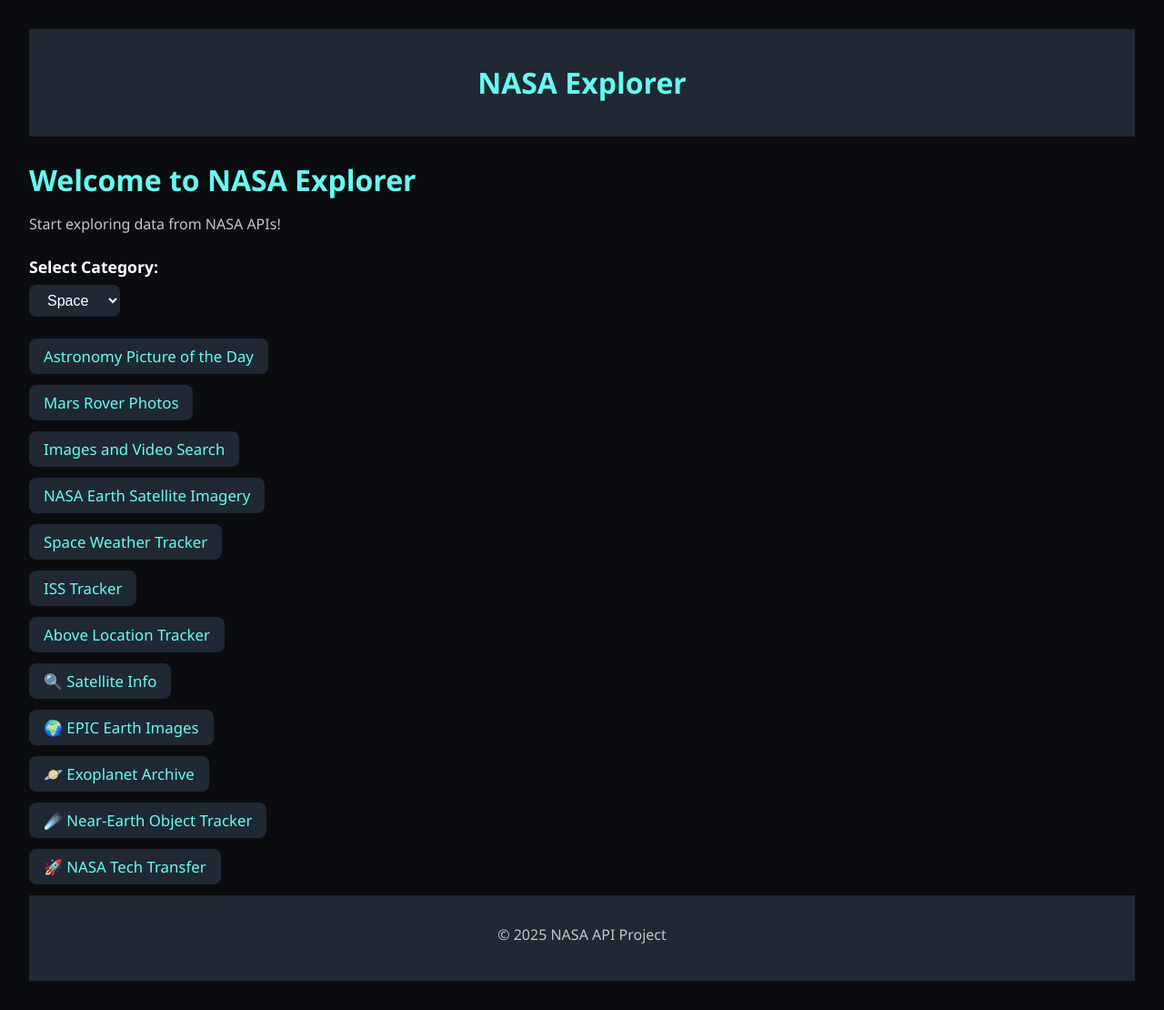
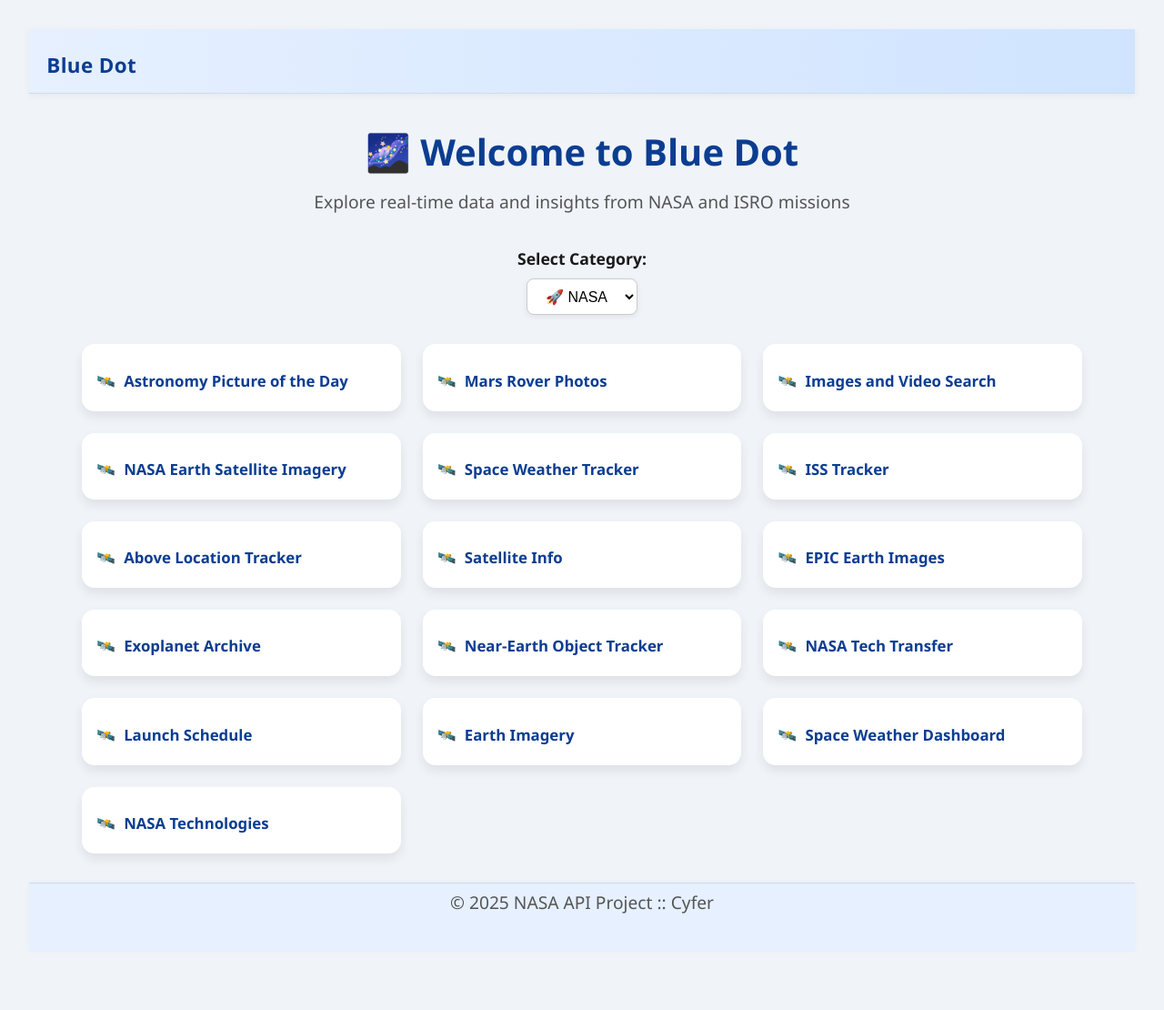
Before and after one commit to Cyfer-ap/N-SIH-1, a Django app: page / in a window 1280 px wide. Shown: the whole page at 91% size. After the commit the page ends 1004 px from the top, so only its background shows below. Run offline with Django 5.2, Linux system fonts and the light colour scheme.

Commit message:
Feature - NEOWS feature implemented and slight modification to home and base page.

```diff
--- a/nasa_app/static/css/home.css
+++ b/nasa_app/static/css/home.css
@@ -1,75 +1,147 @@
-/* General Page Styling */
+/* Base Setup */
 body {
-  font-family: 'Segoe UI', Tahoma, Geneva, Verdana, sans-serif;
-  background: #0b0c10;
-  color: #ffffff;
+  background-color: #f0f4f9;
+  font-family: 'Segoe UI', Tahoma, sans-serif;
   margin: 0;
   padding: 2rem;
+  color: #1a1a1a;
 }
 
-/* Header */
 h2 {
-  font-size: 2rem;
+  text-align: center;
+  font-size: 2.5rem;
+  color: #0b3d91;
   margin-bottom: 0.5rem;
-  color: #66fcf1;
 }
 
-/* Paragraph */
 p {
-  margin-bottom: 1.5rem;
-  font-size: 1rem;
-  color: #c5c6c7;
+  text-align: center;
+  font-size: 1.2rem;
+  color: #555;
+  margin-bottom: 2rem;
 }
 
-/* Dropdown Label and Selector */
+/* Dropdown */
 label {
-  font-weight: bold;
+  display: block;
+  text-align: center;
   font-size: 1.1rem;
-  display: block;
   margin-bottom: 0.5rem;
-  color: #ffffff;
 }
 
-select {
-  padding: 0.5rem 1rem;
+#categorySelect {
+  display: block;
+  margin: 0 auto 2rem;
+  padding: 0.6rem 1rem;
   font-size: 1rem;
   border-radius: 8px;
-  border: none;
-  background-color: #1f2833;
-  color: #ffffff;
-  margin-bottom: 1.5rem;
-  transition: background-color 0.3s ease;
+  border: 1px solid #ccc;
+  background-color: white;
+  box-shadow: 0 2px 6px rgba(0, 0, 0, 0.08);
+  transition: border-color 0.3s ease;
 }
 
-select:focus {
+#categorySelect:focus {
+  border-color: #0b3d91;
   outline: none;
-  background-color: #45a29e;
-  color: #0b0c10;
 }
 
-/* Link List Styling */
-ul.category-links {
-  list-style: none;
-  padding: 0;
-  margin: 0;
+/* Section containers */
+.category-section {
+  margin-top: 2rem;
+  animation: fadeIn 0.4s ease-in;
 }
 
-ul.category-links li {
-  margin-bottom: 0.75rem;
+.hidden {
+  display: none !important;
 }
 
-ul.category-links a {
+/* Grid Layout */
+.category-links {
+  display: grid;
+  grid-template-columns: repeat(auto-fit, minmax(260px, 1fr));
+  gap: 1.5rem;
+  padding: 0;
+  margin: 0 auto;
+  max-width: 1100px;
+  list-style: none;
+}
+
+/* Cards */
+.category-links li {
+  background-color: #ffffff;
+  border-radius: 14px;
+  box-shadow: 0 6px 12px rgba(0, 0, 0, 0.08);
+  overflow: hidden;
+  transition: transform 0.3s ease, box-shadow 0.3s ease;
+  padding: 1.2rem 1rem;
+  position: relative;
+}
+
+.category-links li:hover {
+  transform: translateY(-6px);
+  box-shadow: 0 10px 18px rgba(0, 0, 0, 0.15);
+  background-color: #eef4fc;
+}
+
+.category-links li::before {
+  content: "";
+  position: absolute;
+  top: 0;
+  left: 0;
+  height: 4px;
+  width: 100%;
+  background: linear-gradient(to right, #0b3d91, #3498db);
+  transform: scaleX(0);
+  transform-origin: left;
+  transition: transform 0.3s ease;
+}
+
+.category-links li:hover::before {
+  transform: scaleX(1);
+}
+
+.category-links a {
   text-decoration: none;
   font-size: 1.05rem;
-  color: #66fcf1;
-  background-color: #1f2833;
-  padding: 0.5rem 1rem;
-  border-radius: 8px;
-  display: inline-block;
-  transition: background-color 0.3s ease, color 0.3s ease;
+  font-weight: 600;
+  color: #0b3d91;
+  display: block;
+  padding-top: 0.5rem;
+  transition: color 0.3s ease;
 }
 
-ul.category-links a:hover {
-  background-color: #45a29e;
-  color: #0b0c10;
+.category-links a:hover {
+  color: #062a66;
 }
+
+.category-links a::before {
+  content: "🛰️ ";
+  margin-right: 0.3rem;
+}
+
+/* Animations */
+@keyframes fadeIn {
+  from { opacity: 0; transform: translateY(10px); }
+  to { opacity: 1; transform: translateY(0); }
+}
+
+/* Responsive */
+@media (max-width: 600px) {
+  body {
+    padding: 1rem;
+  }
+
+  h2 {
+    font-size: 2rem;
+  }
+
+  #categorySelect {
+    width: 100%;
+    max-width: 90%;
+  }
+
+  .category-links {
+    grid-template-columns: 1fr;
+  }
+}
--- a/nasa_app/static/css/style.css
+++ b/nasa_app/static/css/style.css
@@ -1,31 +1,109 @@
-body {
-  font-family: Arial, sans-serif;
-  background-color: #0b0c10;
-  color: #c5c6c7;
+/* ========== Global Reset & Base ========== */
+* {
   margin: 0;
   padding: 0;
+  box-sizing: border-box;
 }
 
+body {
+  font-family: 'Segoe UI', Tahoma, sans-serif;
+  background-color: #f0f4f9;
+  color: #1a1a1a;
+  line-height: 1.6;
+  min-height: 100vh;
+  display: flex;
+  flex-direction: column;
+}
+
+/* ========== Header (Light + Clean) ========== */
 header {
-  background: #1f2833;
-  padding: 1em;
+  background: linear-gradient(to right, #e6f0ff, #d0e4ff); /* Light sky-blue gradient */
+  color: #1a1a1a;
+  padding: 0.6rem 1.2rem;
+  display: flex;
+  justify-content: space-between;
+  align-items: center;
+  flex-wrap: wrap;
+  border-bottom: 1px solid #d0dcec;
+  box-shadow: 0 2px 8px rgba(0, 0, 0, 0.05);
+  position: sticky;
+  top: 0;
+  z-index: 1000;
+}
+
+header h1 a {
+  color: #0b3d91;
+  text-decoration: none;
+  font-size: 1.4rem;
+  font-weight: 600;
+  letter-spacing: 0.4px;
+}
+
+header nav {
+  margin-top: 0.3rem;
+}
+
+header nav a {
+  color: #0b3d91;
+  text-decoration: none;
+  margin-left: 1rem;
+  font-size: 0.95rem;
+  font-weight: 500;
+  transition: color 0.3s ease;
+}
+
+header nav a:hover {
+  color: #1453b1;
+}
+
+/* ========== Main Content ========== */
+main {
+  flex: 1;
+  padding: 2rem;
+  max-width: 1200px;
+  margin: 0 auto;
+  width: 100%;
+}
+
+/* ========== Footer (Compact) ========== */
+footer {
+  background-color: #e6f0ff;
+  color: #0b3d91;
+  text-align: center;
+  padding: 0.4rem 0; /* Reduced height */
+  font-size: 0.75rem; /* Slightly smaller text */
+  border-top: 1px solid #cdd8e8;
+  box-shadow: 0 -1px 5px rgba(0, 0, 0, 0.03);
+}
+
+/* ========== Utility Classes ========== */
+.container {
+  max-width: 1100px;
+  margin: 0 auto;
+  padding: 1rem;
+}
+
+.text-center {
   text-align: center;
 }
 
-a {
-  color: #66fcf1;
-  text-decoration: none;
+/* ========== Responsive ========== */
+@media (max-width: 768px) {
+  header {
+    flex-direction: column;
+    text-align: center;
+  }
+
+  header nav {
+    margin-top: 0.6rem;
+  }
+
+  header nav a {
+    display: block;
+    margin: 0.3rem 0;
+  }
+
+  main {
+    padding: 1.2rem;
+  }
 }
-
-img {
-  max-width: 90%;
-  margin: 1em auto;
-  display: block;
-}
-
-footer {
-  text-align: center;
-  padding: 1em;
-  background-color: #1f2833;
-  color: #45a29e;
-}
--- a/nasa_app/templates/nasa_app/base.html
+++ b/nasa_app/templates/nasa_app/base.html
@@ -3,14 +3,14 @@
 <html lang="en">
 <head>
   <meta charset="UTF-8">
-  <title>{% block title %}NASA Explorer{% endblock %}</title>
+  <title>{% block title %}Blue Dot{% endblock %}</title>
   <link rel="stylesheet" href="{% static 'css/style.css' %}">
 
   {% block styles %}{% endblock %}
 </head>
 <body>
   <header>
-    <h1><a href="{% url 'home' %}">NASA Explorer</a></h1>
+    <h1><a href="{% url 'home' %}">Blue Dot</a></h1>
     <nav>
 
       <!-- Add more feature links here -->
@@ -22,10 +22,9 @@
   </main>
 
   <footer>
-    <p>&copy; 2025 NASA API Project</p>
+    <p>&copy; 2025 NASA API Project :: Cyfer</p>
   </footer>
 
-  <script src="{% static 'js/main.js' %}"></script>
     {% block scripts %}{% endblock %}
 </body>
 </html>
--- a/nasa_app/templates/nasa_app/home.html
+++ b/nasa_app/templates/nasa_app/home.html
@@ -5,20 +5,19 @@
 <link rel="stylesheet" href="{% static 'css/home.css' %}">
 {% endblock %}
 
-{% block title %}Home - NASA Explorer{% endblock %}
+{% block title %}Blue Dot{% endblock %}
 
 {% block content %}
-  <h2>Welcome to NASA Explorer</h2>
-  <p>Start exploring data from NASA APIs!</p>
+  <h2>🌌 Welcome to Blue Dot</h2>
+  <p>Explore real-time data and insights from NASA and ISRO missions</p>
 
   <label for="categorySelect"><strong>Select Category:</strong></label>
   <select id="categorySelect" onchange="showCategoryLinks()">
-    <option value="space">Space</option>
-    <option value="land">Land</option>
-    <option value="ocean">Ocean</option>
+    <option value="nasa">🚀 NASA</option>
+    <option value="isro">🛰️ ISRO</option>
   </select>
 
-  <ul id="spaceLinks" class="category-links">
+  <ul id="nasaLinks" class="category-links category-section hidden">
     <li><a href="{% url 'apod' %}">Astronomy Picture of the Day</a></li>
     <li><a href="{% url 'mars_rover' %}">Mars Rover Photos</a></li>
     <li><a href="{% url 'library' %}">Images and Video Search</a></li>
@@ -26,31 +25,42 @@
     <li><a href="{% url 'space_weather_view' %}">Space Weather Tracker</a></li>
     <li><a href="{% url 'iss_tracker' %}">ISS Tracker</a></li>
     <li><a href="{% url 'satellite_above' %}">Above Location Tracker</a></li>
-    <li><a href="{% url 'satellite_info' %}">🔍 Satellite Info</a></li>
-    <li><a href="{% url 'epic' %}">🌍 EPIC Earth Images</a></li>
-    <li><a href="{% url 'exoplanets' %}">🪐 Exoplanet Archive</a></li>
-    <li><a href="{% url 'neows' %}">☄️ Near-Earth Object Tracker</a></li>
-    <li><a href="{% url 'techtransfer' %}">🚀 NASA Tech Transfer</a></li>
-
+    <li><a href="{% url 'satellite_info' %}">Satellite Info</a></li>
+    <li><a href="{% url 'epic' %}">EPIC Earth Images</a></li>
+    <li><a href="{% url 'exoplanets' %}">Exoplanet Archive</a></li>
+    <li><a href="{% url 'neows' %}">Near-Earth Object Tracker</a></li>
+    <li><a href="{% url 'techtransfer' %}">NASA Tech Transfer</a></li>
+    <li><a href="{% url 'launch_schedule' %}">Launch Schedule</a></li>
+    <li><a href="{% url 'earth_view' %}">Earth Imagery</a></li>
+    <li><a href="{% url 'space_weather_view' %}">Space Weather Dashboard</a></li>
+    <li><a href="{% url 'techtransfer' %}">NASA Technologies</a></li>
   </ul>
 
-  <ul id="landLinks" class="category-links" style="display: none;">
-    <li><a href="#">Land Observation Tool</a></li>
-    <li><a href="#">Deforestation Tracker</a></li>
-    <li><a href="#">Land Cover Explorer</a></li>
-  </ul>
-
-  <ul id="oceanLinks" class="category-links" style="display: none;">
-    <li><a href="#">Ocean Temperature Monitor</a></li>
-    <li><a href="#">Marine Life Visualizer</a></li>
-    <li><a href="#">Sea Level Data Viewer</a></li>
+  <ul id="isroLinks" class="category-links category-section hidden">
+    <li><a href="#">ISRO Launch List (Demo)</a></li>
+    <li><a href="#">Chandrayaan Missions (Demo)</a></li>
+    <li><a href="#">Gaganyaan Crew Overview (Demo)</a></li>
   </ul>
 
   <script>
-    function showCategoryLinks() {
-      const selected = document.getElementById('categorySelect').value;
-      document.querySelectorAll('.category-links').forEach(list => list.style.display = 'none');
-      document.getElementById(selected + 'Links').style.display = 'block';
-    }
-  </script>
+  function showCategoryLinks() {
+    const selected = document.getElementById('categorySelect').value;
+
+    document.querySelectorAll('.category-links').forEach(list => {
+      list.classList.add('hidden');
+    });
+
+    const target = document.getElementById(selected + 'Links');
+    if (target) target.classList.remove('hidden');
+  }
+
+  // 🔁 Ensure default NASA section shows on page load
+  window.addEventListener('DOMContentLoaded', function () {
+    document.getElementById("categorySelect").value = "nasa";
+    showCategoryLinks();
+  });
+</script>
+
+
+
 {% endblock %}
--- a/nasa_app/urls.py
+++ b/nasa_app/urls.py
@@ -1,6 +1,8 @@
 from django.urls import path
 from . import views
 from .views import exoplanets_view, techtransfer_view, tech_detail_view
+from django.conf import settings
+from django.conf.urls.static import static
 
 urlpatterns = [
     path('', views.home, name='home'),  # APOD homepage
@@ -21,8 +23,7 @@
     path("neows/", views.neows_view, name="neows"),
     path("techtransfer/", techtransfer_view, name="techtransfer"),
     path("techtransfer/<str:tech_id>/", tech_detail_view, name="tech_detail"),
+    path('launches/', views.launch_schedule_view, name='launch_schedule'),
 ]
-from django.conf import settings
-from django.conf.urls.static import static
 
 urlpatterns += static(settings.STATIC_URL, document_root=settings.STATIC_ROOT)
--- a/nasa_app/views.py
+++ b/nasa_app/views.py
@@ -3,11 +3,12 @@
 from django.http import JsonResponse
 from django.utils.safestring import mark_safe
 from django.views.decorators.http import require_GET
-from django.shortcuts import render
+from django.shortcuts import render, get_object_or_404
 from datetime import datetime, timedelta, date, timezone
 from nasa_project.settings import NASA_API_KEY
 import logging
 import json
+from collections import defaultdict
 logger = logging.getLogger(__name__)
 PHOTOS_PER_PAGE = 21
 
@@ -699,3 +700,93 @@
         "tech": tech,
         "error_msg": error_msg
     })
+
+
+
+def launch_schedule_view(request):
+    today = datetime.utcnow().date()
+    default_start = today - timedelta(days=180)
+    default_end = today + timedelta(days=180)
+
+    search_query = request.GET.get('search', '').lower()
+    start_date_str = request.GET.get('start')
+    end_date_str = request.GET.get('end')
+
+    try:
+        start_date = datetime.fromisoformat(start_date_str).date() if start_date_str else default_start
+    except ValueError:
+        start_date = default_start
+
+    try:
+        end_date = datetime.fromisoformat(end_date_str).date() if end_date_str else default_end
+    except ValueError:
+        end_date = default_end
+
+    api_url = (
+        f"https://ll.thespacedevs.com/2.2.0/launch/?limit=100&ordering=window_start"
+        f"&window_start__gte={start_date.isoformat()}&window_start__lte={end_date.isoformat()}"
+    )
+
+    grouped_launches = defaultdict(list)
+    error_msg = ""
+
+    try:
+        response = requests.get(api_url)
+        response.raise_for_status()
+        data = response.json()
+
+        for item in data.get("results", []):
+            name = item.get("name", "Unknown")
+            date_str = item.get("window_start")
+            if not date_str:
+                continue
+
+            try:
+                launch_date = datetime.fromisoformat(date_str.replace("Z", "+00:00"))
+            except ValueError:
+                continue
+
+            if launch_date.date() < start_date or launch_date.date() > end_date:
+                continue
+
+            if search_query and search_query not in name.lower():
+                continue
+
+            pad = item.get("pad") or {}
+            pad_location = pad.get("location") or {}
+            rocket = item.get("rocket") or {}
+            configuration = rocket.get("configuration") or {}
+            mission = item.get("mission") or {}
+            status_data = item.get("status") or {}
+            status = status_data.get("name", "Unknown")
+
+            badge_color = {
+                "Go": "green",
+                "Success": "blue",
+                "Hold": "orange",
+                "Failure": "red"
+            }.get(status, "gray")
+
+            grouped_launches[launch_date.strftime("%B %Y")].append({
+                "name": name,
+                "date": launch_date.strftime("%Y-%m-%d"),
+                "rocket": configuration.get("name", "Unknown"),
+                "location": pad_location.get("name", "Unknown"),
+                "pad": pad.get("name", "Unknown"),
+                "mission": mission.get("description", "No mission details."),
+                "image": item.get("image"),
+                "video": (item.get("vidURLs") or [None])[0],
+                "status": status,
+                "badge_color": badge_color
+            })
+
+    except Exception as e:
+        error_msg = f"Failed to load launch data: {e}"
+
+    return render(request, "nasa_app/launch_schedule.html", {
+        "grouped_launches": dict(grouped_launches),
+        "search": search_query,
+        "start": start_date.strftime('%Y-%m-%d'),
+        "end": end_date.strftime('%Y-%m-%d'),
+        "error_msg": error_msg
+    })
--- a/requirements.txt
+++ b/requirements.txt
@@ -3,3 +3,6 @@
 requests~=2.32.3
 
 python-decouple~=3.8
+beautifulsoup4~=4.13.4
+selenium~=4.33.0
+webdriver-manager~=4.0.2
```
Also changed, not shown: nasa_app/static/css/launch_schedule.css (added, +185 -0 lines), nasa_app/static/js/satellite_missions.js (added, +16 -0 lines), nasa_app/templates/nasa_app/launch_schedule.html (added, +54 -0 lines), db.sqlite3, nasa_app/utils.py (deleted).
